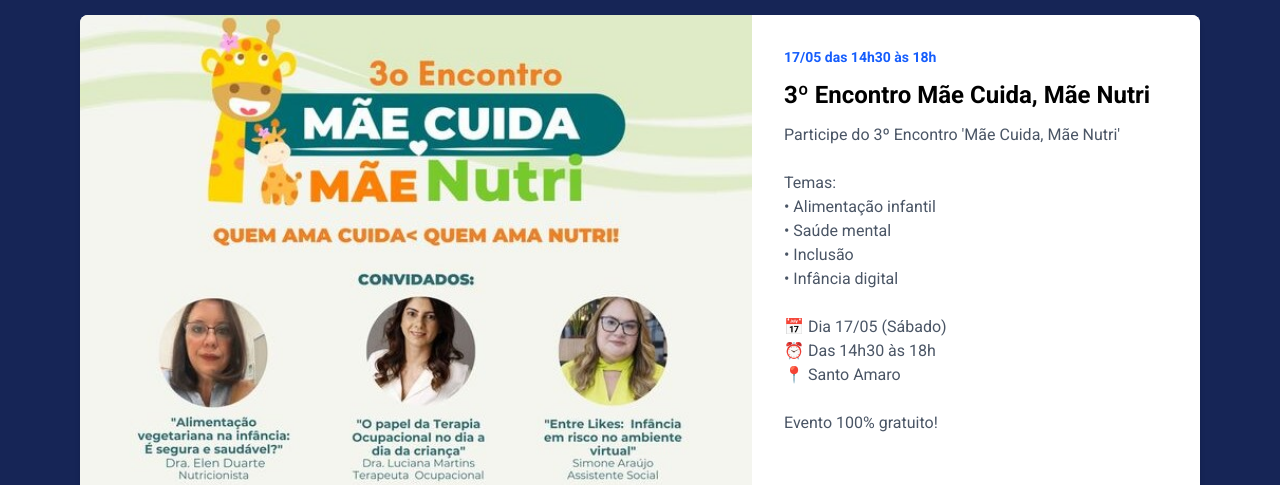
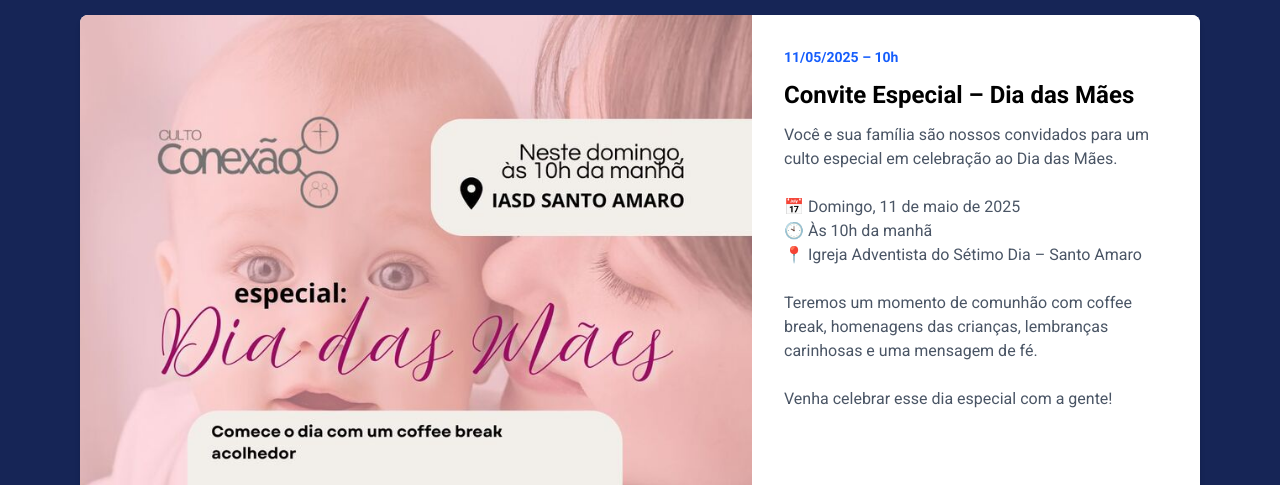
Before and after one commit to ArthurBerdusco/iasdsa, a Next.js app: page / in a window 1280 px wide. Shown: the part 2500-2985 px from the top of the page. Built offline with nearby package versions, Linux system fonts and the light colour scheme.

Commit message:
adicionado anuncio dia das maes

```diff
--- a/src/app/components/AnunciosSection.tsx
+++ b/src/app/components/AnunciosSection.tsx
@@ -15,6 +15,16 @@ const Anuncios = () => {
     //   linkWhatsapp: "https://wa.me/5511946003096",
     //   data: "17/05 às 17h",
     // },
+
+    {
+      id: 9,
+      titulo: "Convite Especial – Dia das Mães",
+      texto: "Você e sua família são nossos convidados para um culto especial em celebração ao Dia das Mães.\n\n📅 Domingo, 11 de maio de 2025\n🕙 Às 10h da manhã\n📍 Igreja Adventista do Sétimo Dia – Santo Amaro\n\nTeremos um momento de comunhão com coffee break, homenagens das crianças, lembranças carinhosas e uma mensagem de fé.\n\nVenha celebrar esse dia especial com a gente!",
+      imagem: "/images/anuncios/dia-das-maes.jpeg",
+      data: "11/05/2025 – 10h"
+    }
+
+    ,
     {
       id: 10,
       titulo: "3º Encontro Mãe Cuida, Mãe Nutri",
```
Also changed, not shown: public/images/anuncios/dia-das-maes.jpeg (added).
